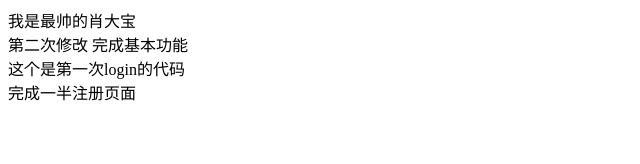
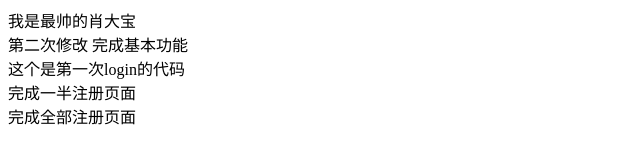
Before and after one commit to lihui6688/first-Demo, a plain HTML site: page index.html in a window 1280 px wide. Shown: the whole page, without its empty margins (0-640 px from the left). Drawn offline with Linux system fonts and the light colour scheme.

Commit message:
注册部分完成

```diff
--- a/index.html
+++ b/index.html
@@ -9,5 +9,6 @@
 <div>第二次修改  完成基本功能</div>
 <div>这个是第一次login的代码</div>
 <div>完成一半注册页面</div>
+<div>完成全部注册页面</div>
 </body>
 </html>
```
